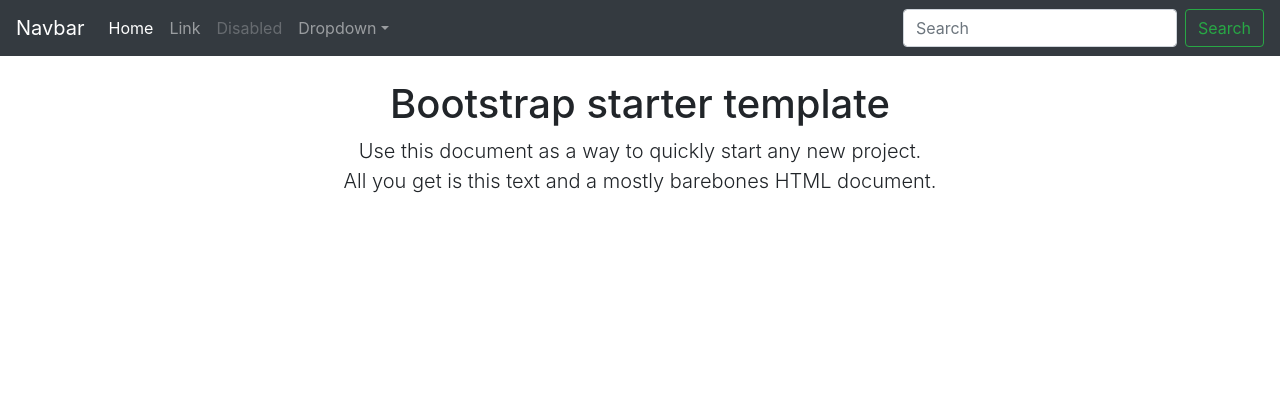
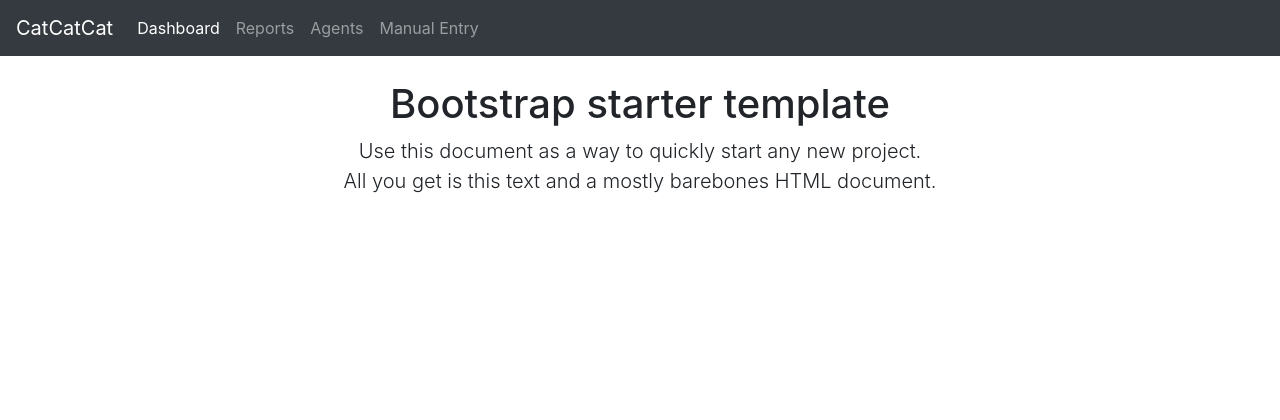
Before and after one commit to boarnoah/ureports, a Flask app: page / in a window 1280 px wide. Shown: the top 420 px of the page. Run offline with Flask 2, Linux system fonts and the light colour scheme; some libraries are stand-ins or nearby versions.

Commit message:
Added WIP pages.  Changed navbar to use Flask's templating engine.

```diff
--- a/main.py
+++ b/main.py
@@ -5,3 +5,15 @@ app = Flask(__name__)
 @app.route('/')
 def index():
 	return render_template('index.html')
+
+@app.route('/reports/')
+def reports():
+	return render_template('reports.html')
+
+@app.route('/agents/')
+def agents():
+	return render_template('agents.html')
+
+@app.route('/manual/')
+def manual():
+	return render_template('manual.html')
--- a/templates/default_template.html
+++ b/templates/default_template.html
@@ -23,35 +23,26 @@
 	<body>
 
 		<nav class="navbar navbar-expand-md navbar-dark bg-dark fixed-top">
-			<a class="navbar-brand" href="#">Navbar</a>
+			<a class="navbar-brand" href="#">CatCatCat</a>
 				<button class="navbar-toggler" type="button" data-toggle="collapse" data-target="#navbarsExampleDefault" aria-controls="navbarsExampleDefault" aria-expanded="false" aria-label="Toggle navigation">
 					<span class="navbar-toggler-icon"></span>
 				</button>
 
 			<div class="collapse navbar-collapse" id="navbarsExampleDefault">
+				{% set navigation_bar = [
+					('/', 'index', 'Dashboard'),
+					('/reports/', 'reports', 'Reports'),
+					('/agents/', 'agents', 'Agents'),
+					('/manual/', 'manual', 'Manual Entry')
+					]-%}
+				{% set active_page = active_page|default('index') -%}
 				<ul class="navbar-nav mr-auto">
-					<li class="nav-item active">
-						<a class="nav-link" href="#">Home <span class="sr-only">(current)</span></a>
-					</li>
-					<li class="nav-item">
-						<a class="nav-link" href="#">Link</a>
-					</li>
-					<li class="nav-item">
-						<a class="nav-link disabled" href="#">Disabled</a>
-					</li>
-					<li class="nav-item dropdown">
-						<a class="nav-link dropdown-toggle" href="http://example.com" id="dropdown01" data-toggle="dropdown" aria-haspopup="true" aria-expanded="false">Dropdown</a>
-						<div class="dropdown-menu" aria-labelledby="dropdown01">
-							<a class="dropdown-item" href="#">Action</a>
-							<a class="dropdown-item" href="#">Another action</a>
-							<a class="dropdown-item" href="#">Something else here</a>
-						</div>
-					</li>
+					{% for href, id, caption in navigation_bar %}
+						<li class="nav-item {{'active' if id == active_page else 'wtf'}}" >
+							<a href="{{ href|e }}" class="nav-link">{{ caption|e }}</a>
+						</li>
+					{% endfor %}
 				</ul>
-				<form class="form-inline my-2 my-lg-0">
-					<input class="form-control mr-sm-2" type="text" placeholder="Search" aria-label="Search">
-					<button class="btn btn-outline-success my-2 my-sm-0" type="submit">Search</button>
-				</form>
 			</div>
 		</nav>
 
--- a/templates/index.html
+++ b/templates/index.html
@@ -1,4 +1,5 @@
 {% extends "default_template.html" %}
+{% set active_page = "index" %}
 {% block title %}Felines as a Service{% endblock %}
 {% block head %}
 	{{ super() }}
```
Also changed, not shown: templates/agents.html (added, +12 -0 lines), templates/manual.html (added, +12 -0 lines), templates/reports.html (added, +12 -0 lines).
